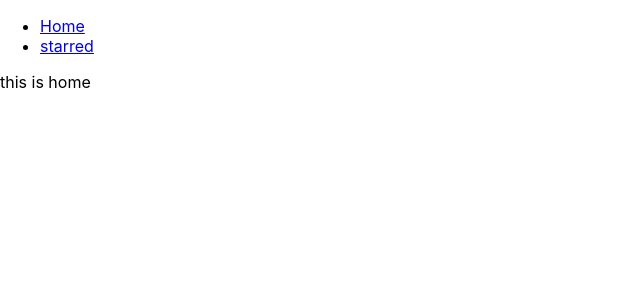
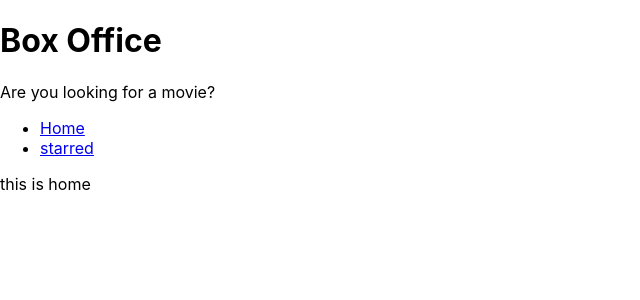
Before and after one commit to Rajat-pixel-codes/box-office, a React (Create React App) app: page / in a window 1280 px wide. Shown: the top 300 px of the page, without its empty margins (0-640 px from the left). Built offline with nearby package versions, Linux system fonts and the light colour scheme.

Commit message:
added layout management and created title

```diff
--- a/src/App.js
+++ b/src/App.js
@@ -1,13 +1,10 @@
 import React from 'react';
 import { Switch, Route } from 'react-router-dom';
-import Navs from './components/Navs';
 import Home from './pages/Home';
 import Starred from './pages/Starred';
 
 function App() {
   return (
-    <div>
-      <Navs />
     <Switch>
       <Route exact path="/">
         <Home />
@@ -21,7 +18,6 @@
         <div>not found</div>
       </Route>
     </Switch>
-    </div>
   );
 }
 
--- /dev/null
+++ b/src/components/MainPageLayout.js
@@ -0,0 +1,16 @@
+import React from 'react';
+import Navs from './Navs';
+import Title from './Title';
+
+function MainPageLayout({ children }) {
+  return (
+    <div>
+      <Title title="Box Office" subtitle="Are you looking for a movie?" />
+      <Navs />
+
+      {children}
+    </div>
+  );
+}
+
+export default MainPageLayout;
--- /dev/null
+++ b/src/components/Title.js
@@ -0,0 +1,12 @@
+import React from 'react';
+
+function Title({ title, subtitle }) {
+  return (
+    <div>
+      <h1>{title}</h1>
+      <p>{subtitle}</p>
+    </div>
+  );
+}
+
+export default Title;
--- a/src/pages/Home.js
+++ b/src/pages/Home.js
@@ -1,7 +1,8 @@
 import React from 'react';
+import MainPageLayout from '../components/MainPageLayout';
 
 const home = () => {
-  return <div>this is home</div>;
+  return <MainPageLayout>this is home</MainPageLayout>;
 };
 
 export default home;
--- a/src/pages/Starred.js
+++ b/src/pages/Starred.js
@@ -1,7 +1,8 @@
 import React from 'react';
+import MainPageLayout from '../components/MainPageLayout';
 
 const starred = () => {
-  return <div>this is starred</div>;
+  return <MainPageLayout>this is starred</MainPageLayout>;
 };
 
 export default starred;
```
Lines whose indentation alone changed are shown as unchanged.
